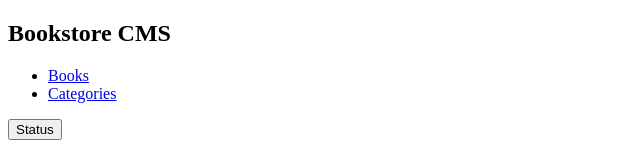
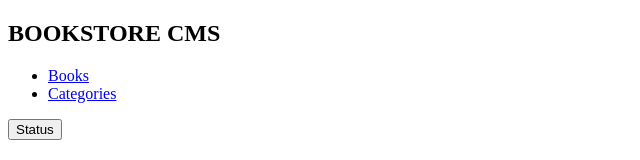
Before and after one commit to TaiwoEnoch/BookStore-App, a React (Create React App) app: page /categories in a window 1280 px wide. Shown: the top 160 px of the page, without its empty margins (0-640 px from the left). Built offline with nearby package versions, Linux system fonts and the light colour scheme.

Commit message:
Modify my file to use react-redux component

```diff
--- a/src/App.css
+++ b/src/App.css
@@ -7,6 +7,7 @@
 
 body {
   margin: 0;
-  background-color: #f5f6fa;
+  background-color: #fafbfc;
   overflow-x: hidden;
+  box-sizing: border-box;
 }
--- a/src/components/Navbar.js
+++ b/src/components/Navbar.js
@@ -8,7 +8,7 @@ function Navbar() {
   ];
   return (
     <nav className="navbar">
-      <h1>Bookstore CMS</h1>
+      <h2>BOOKSTORE CMS</h2>
       <ul className="nav-links">
         {links.map((link) => (
           <li key={link.name}><NavLink to={link.path}>{link.name}</NavLink></li>
```
Also changed, not shown: .eslintrc.json.
